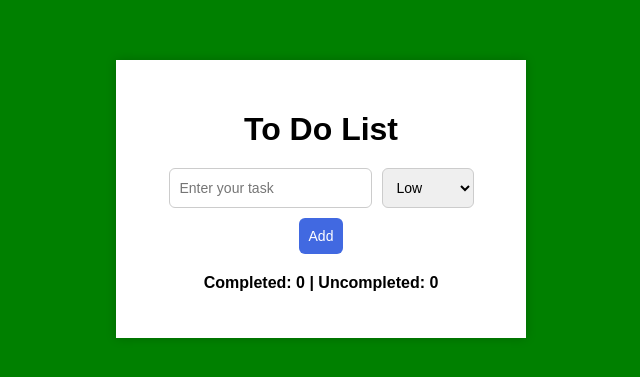
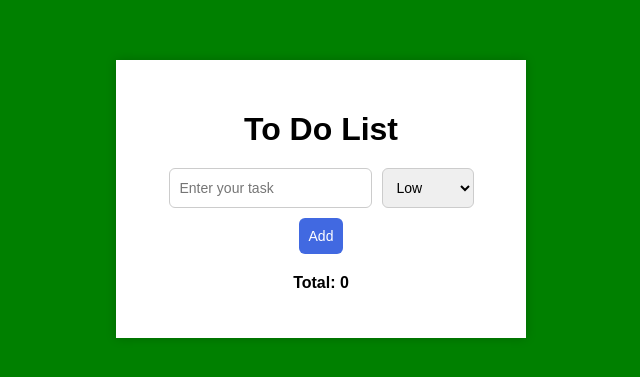
Before and after one commit to tharsanan09/uki-to-do, a plain HTML site: page index.html in a window 1280 px wide. Shown: the part 201-578 px from the top of the page, without its empty margins (319-959 px from the left). Drawn offline with Linux system fonts and the light colour scheme.

Commit message:
added total count

```diff
--- a/index.html
+++ b/index.html
@@ -19,7 +19,7 @@
       <button id="addTask">Add</button>
     </div>
     <ul id="taskList"></ul>
-    <p id="taskCounter">Completed: 0 | Uncompleted: 0</p>
+    <p id="taskCounter">Completed: 0</p>
   </div>
 
   <script src="script.js"></script>
--- a/script.js
+++ b/script.js
@@ -39,7 +39,12 @@ function loadTasks() {
   tasks = saved ? JSON.parse(saved) : [];
   renderTasks();
 }
-
+function updateCounter() {
+  const completedCount = tasks.filter(task => task.completed).length;
+  const totalCount = tasks.length;
+  const counter = document.getElementById('taskCounter');
+  counter.textContent = `Total: ${totalCount}`;
+}
 function removeTask(id) {
   tasks = tasks.filter(task => task.id !== id);
   saveTasks();
```
